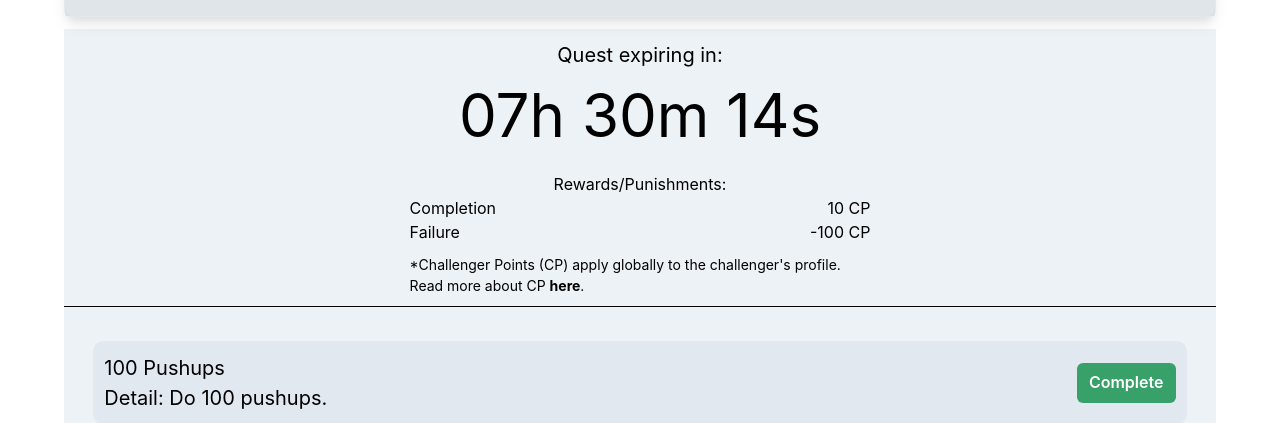
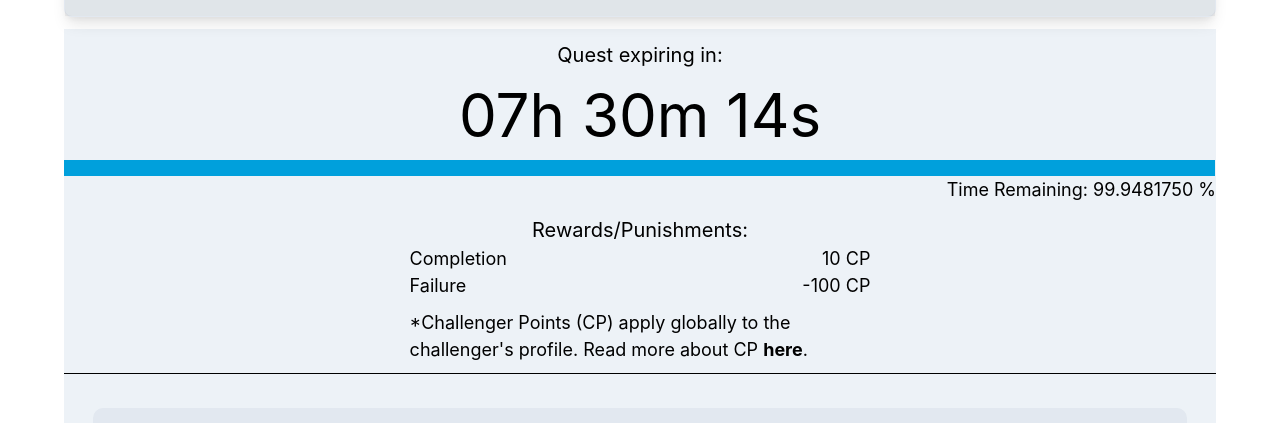
Before and after one commit to MrBenC88/TheQuestAdmin, a Next.js app: page /dashboard/quest/1 in a window 1280 px wide. Shown: the part 365-788 px from the top of the page. Built offline with nearby package versions, Linux system fonts and the light colour scheme; grey boxes are pictures that could not be loaded.

Commit message:
add quest expiring progress bar

```diff
--- a/src/components/CountdownTimer.jsx
+++ b/src/components/CountdownTimer.jsx
@@ -1,5 +1,5 @@
-import { useState, useEffect, useRef } from "react";
-import { Text, Box, useMediaQuery } from "@chakra-ui/react";
+import { useState, useEffect } from "react";
+import { Text, Box, useMediaQuery, Progress, Button } from "@chakra-ui/react";
 
 const CountdownTimer = ({ remainingTime }) => {
   const [countdown, setCountdown] = useState(null);
@@ -26,13 +26,33 @@ const CountdownTimer = ({ remainingTime }) => {
     return () => clearInterval(interval);
   }, [remainingTime]);
 
+  const calculateProgress = () => {
+    if (!countdown) return 100;
+    const elapsedSeconds = remainingTime - parseInt(countdown.split(" ")[2]);
+    const remainingProgress = (elapsedSeconds / remainingTime) * 100;
+
+    return remainingProgress;
+  };
+
   return (
     <Box py="1%">
-      <Text fontSize={isMobile ? "2xl" : "xl"} textColor="black">
-        Quest expiring in:
-      </Text>
-      <Text fontSize={isMobile ? "5xl" : "6xl"} textColor="black">
-        {countdown}
+      <Box textAlign="center">
+        <Text fontSize={isMobile ? "2xl" : "xl"} textColor="black">
+          Quest expiring in:
+        </Text>
+        <Text fontSize={isMobile ? "5xl" : "6xl"} textColor="black">
+          {countdown}
+        </Text>
+      </Box>
+      <Box textAlign="center" bgColor="black">
+        <Progress
+          value={calculateProgress()}
+          size="lg"
+          colorScheme={calculateProgress() < 10 ? "red" : "linkedin"}
+        />
+      </Box>
+      <Text textColor="black" textAlign="right" fontSize="lg">
+        Time Remaining: {calculateProgress().toFixed(7)} %
       </Text>
     </Box>
   );
--- a/src/pages/dashboard/quest/[questId].js
+++ b/src/pages/dashboard/quest/[questId].js
@@ -59,7 +59,7 @@ const QuestPage = () => {
       alert("quest completed");
     } else {
       // show error message or do something else
-      //   alert("quest failed");
+      alert("quest failed");
     }
   };
 
@@ -215,17 +215,20 @@ const QuestPage = () => {
             boxSize="100%"
           >
             <CountdownTimer remainingTime={remainingTime} />
+
             <Box borderBottom="1px" py={isMobile ? "5%" : "0%"}>
-              <Text>Rewards/Punishments:</Text>{" "}
+              <Text fontSize={isMobile ? "xl" : "xl"}>
+                Rewards/Punishments:
+              </Text>{" "}
               <HStack
                 boxSize={isMobile ? "90%" : "40%"}
                 justify="space-between"
               >
-                <Text textAlign="left">
+                <Text textAlign="left" fontSize={isMobile ? "xl" : "lg"}>
                   Completion
                   <br /> Failure
                 </Text>
-                <Text textAlign="right">
+                <Text textAlign="right" fontSize={isMobile ? "xl" : "lg"}>
                   {quest.questIncentive[1]} CP
                   <br />
                   {quest.questIncentive[0]} CP
@@ -233,7 +236,7 @@ const QuestPage = () => {
               </HStack>{" "}
               <Text
                 boxSize={isMobile ? "90%" : "40%"}
-                fontSize="sm"
+                fontSize={isMobile ? "md" : "lg"}
                 textAlign="left"
                 py="10px"
               >
```
